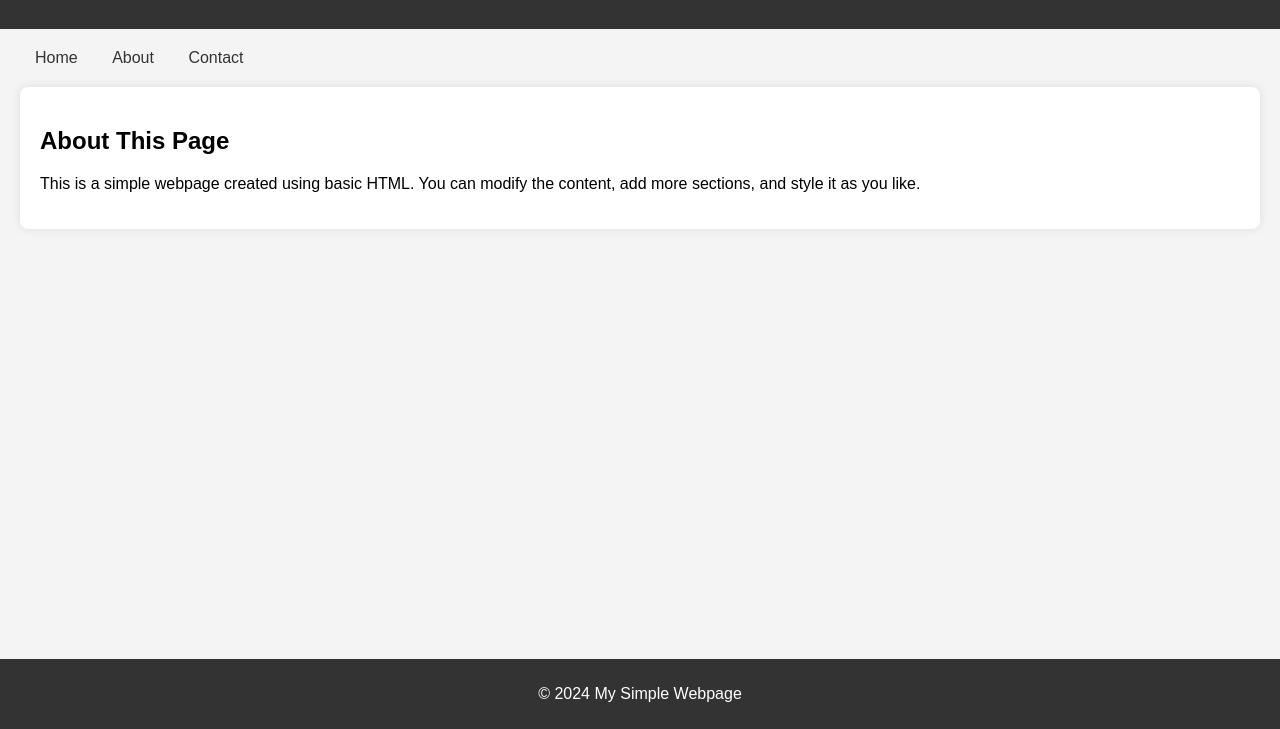
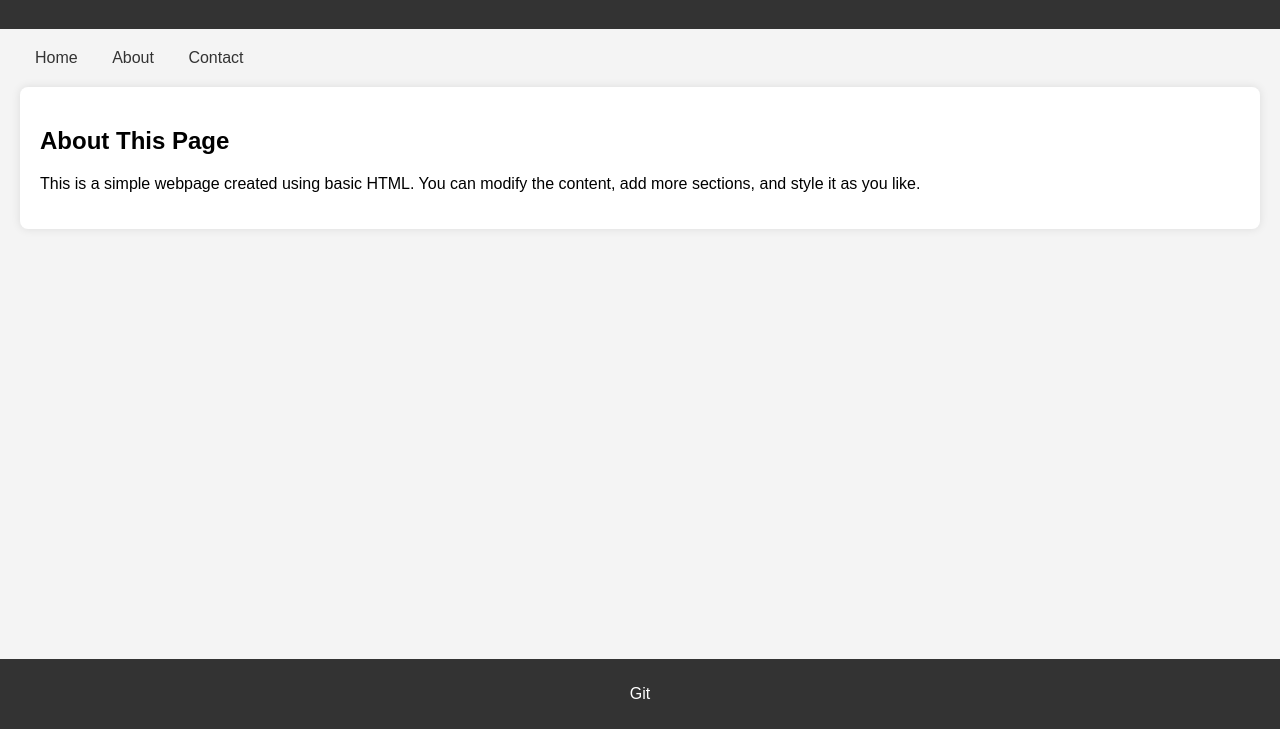
Before and after one commit to geraldine-tech/web-app, a plain HTML site: page index.html in a window 1280 px wide. Shown: the part 71-800 px from the top of the page. Drawn offline with Linux system fonts and the light colour scheme.

```diff
--- a/index.html
+++ b/index.html
@@ -61,7 +61,7 @@
     </section>
 
     <footer>
-        <p>&copy; 2024 My Simple Webpage</p>
+        <p>Git </p>
     </footer>
 
 </body>
```
